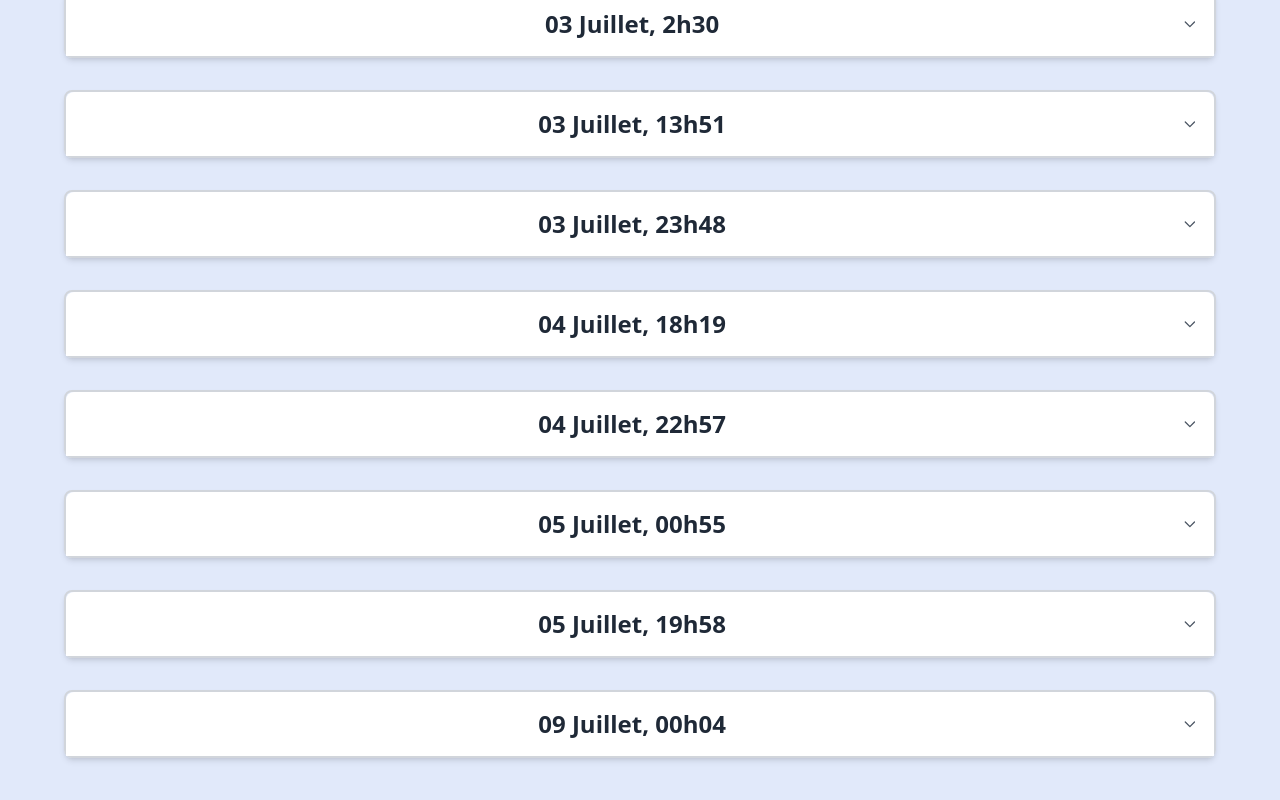
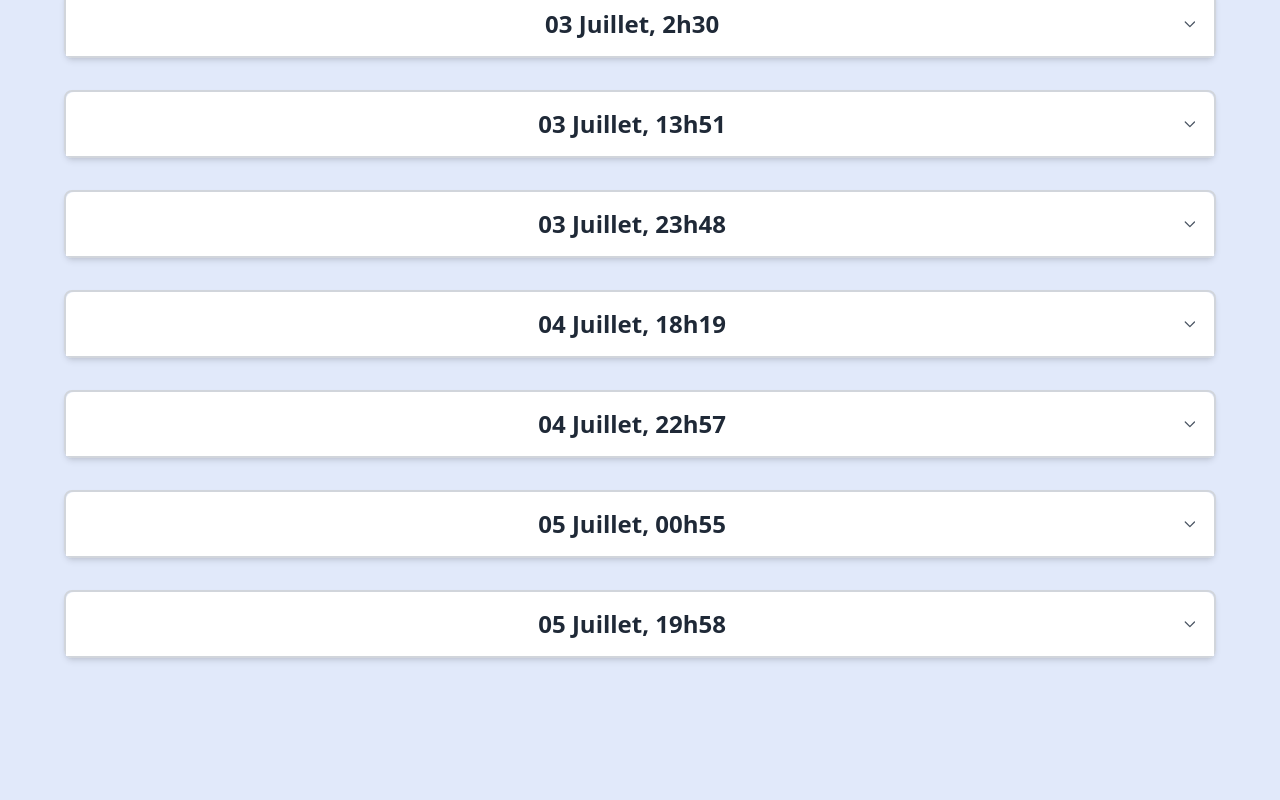
Before and after one commit to Misterion11/projet_a, a Vue app: page / in a window 1280 px wide. Shown: the part 322-1122 px from the top of the page. After the commit the page ends 1036 px from the top, so only its background shows below. Built offline with nearby package versions, Linux system fonts and the light colour scheme.

Commit message:
last update

```diff
--- a/src/App.vue
+++ b/src/App.vue
@@ -35,7 +35,6 @@ export default {
         { number: 7, title: '04 Juillet, 22h57', content: "Re, bon je viens de sortir de la douche après avoir passé deux heures à nettoyer le petit Ikalgo. J'suis plutôt content du résultat franchement, ça rend bien. Bon j'ai pas encore fini et il me reste en gros que vendredi puisque l'objectif c'est de faire partir le tour samedi pour arriver lundi. Pfiouuuu et à tout ça s'ajoute le fait de coder un truc pour que toutes les entrées de journal soient accessibles via un papier QR dans la boîte. PFIOUUUU. Ouais je râle, j'm'inspire de toi, même si tu dirais que seule toi à ce droit.<br />Par contre va falloir m'aider, parce qu'après ça, j'aurai plus d'idées, va falloir que tu m'invites en vrai hein...<br />J'suis claqué bordel, j'espère que toi ça va, que tu passes une bonne semaine relaxation sans ma présence. Dès que tu auras reçu tout ça, j'ouvrirai à nouveau insta pour te faire chier t'en fais pas. Puis tes réactions me manquent, j'en viens à rêver mille et un scénario à tes côtés."},
         { number: 8, title: '05 Juillet, 00h55', content: "J'avais pas d'idée pour un dernier truc à faire quand soudain 4 lettres me sont apparues. Fnaf. Alors malheureusement j'ai pas de fil brun à disposition donc Freddy sera blanc mais bon au pire ça se peint et c'est toi qui a les compétences là-dessus pas moi.<br />On attend le résultat demain matin, en espérant que ça rende bien !<br />PS : J'sais pas si tu as essayé la bague (parce que mon cerveau de golem oui), mais vu que c'est un cadeau plus humoristique bien que je ne nie pas la symbolique derrière, elle est volontairement un peu plus grande qu'une vraie. Voilà annecdote finie, à demain !" },
         { number: 9, title: '05 Juillet, 19h58', content: "Bon. Je crois que j'ai réussi dans les temps. Je suis vraiment trop fort !<br>Le petit Freddy rend plutôt bien, j'suis content du modèle que j'ai choisi. Il va me rester à poncer les deux encore un peu et ça devrait le faire et le site rend bien.<br>AHHHHHHHHHHH JE SUIS STRESSÉ T'IMAGINES PAS, J'AI TOUJOURS CETTE APRÉHENSION A ME DIRE « ET SI ELLE TROUVE CA NAZE »  AHHHHHHHHHHHHH.<br> Normalement, tu recevras tout ça lundi, sinon c'est la faute de la poste.<br>Et si je me suis pas trompé, ça concordera avec tes résultats du bac donc RÉSULTATS ?????<br>Sinon tu me manques m'enfin l'objectif était de faire un gros truc d'un seul coup donc bon je pouvais pas t'écrire chaque jour, ça aurait tout gâché.<br>BREF, t'auras compris que je ne t'ai pas oubliée au contraire.<br>Allez je vais m'arrêter là, histoire de clore pour de bon ce dernier cadeau que je t'enverrai. <br>Bah oui le prochain tu l'auras IRL :)))) (j'ai déjà investi dans un bloc-notes pour écouter tout ce que tu diras aimer).<br>SUR CE, BONJOUR TRÉSOR, TU M'AS MANQUÉ, DÉPÊCHE DE M'ÉCRIRE SINON JE TE BOTTE PAS LE CUL (ouais nan parce que moi je veux le toucher ton cul nan mais)." },
-        { number: 10, title: '09 Juillet, 00h04', content: "Cette entrée n'était pas censée exister mais bon, certaines choses ont changé entre temps. <br> Tout d'abord ces FDP de la Poste qui sont pas foutus de livrer à temps. J+2 HEIN, SAMEDI +2 CA FAIT MERCREDI CHEZ QUI AU JUSTE. <br> Ensuite, je pense que tu l'as bien compris, je t'avais pas oublié loin de là, je voulais synchroniser cette semaine où tu voulais la paix avec le colis, pour finir pile le jour de ton bac et que tu te rendes compte à quel point je tenais à toi et que je suis la personne parfaite qu'il te faut épouser (au moins ça hein). Il a en plus fallu que tu décides de venir poser une bombe sur insta à ce moment-là, t'as un sacré sens du timing tu sais ça. <br> Blague à part, tu me manques, j'ai envie de connaître tes résultats ou juste de parler de la pluie ou du beau temps, donc si t'as la flemme de lire le petit pavé sur insta, écris moi sur discord ou jsp mais dans tous les cas, bouge toi le cul parce que je me suis pas retenu 1 semaine de t'écrire pour que sa majesté la chieuse mette 15 ans à répondre <3. Alors à très très TRES vite ma connasse égocentrique. Nan faut finir avec un peu de romantisme quand même. A très vite ma précieuse 🦔" },
       ]
     }
   }
```
